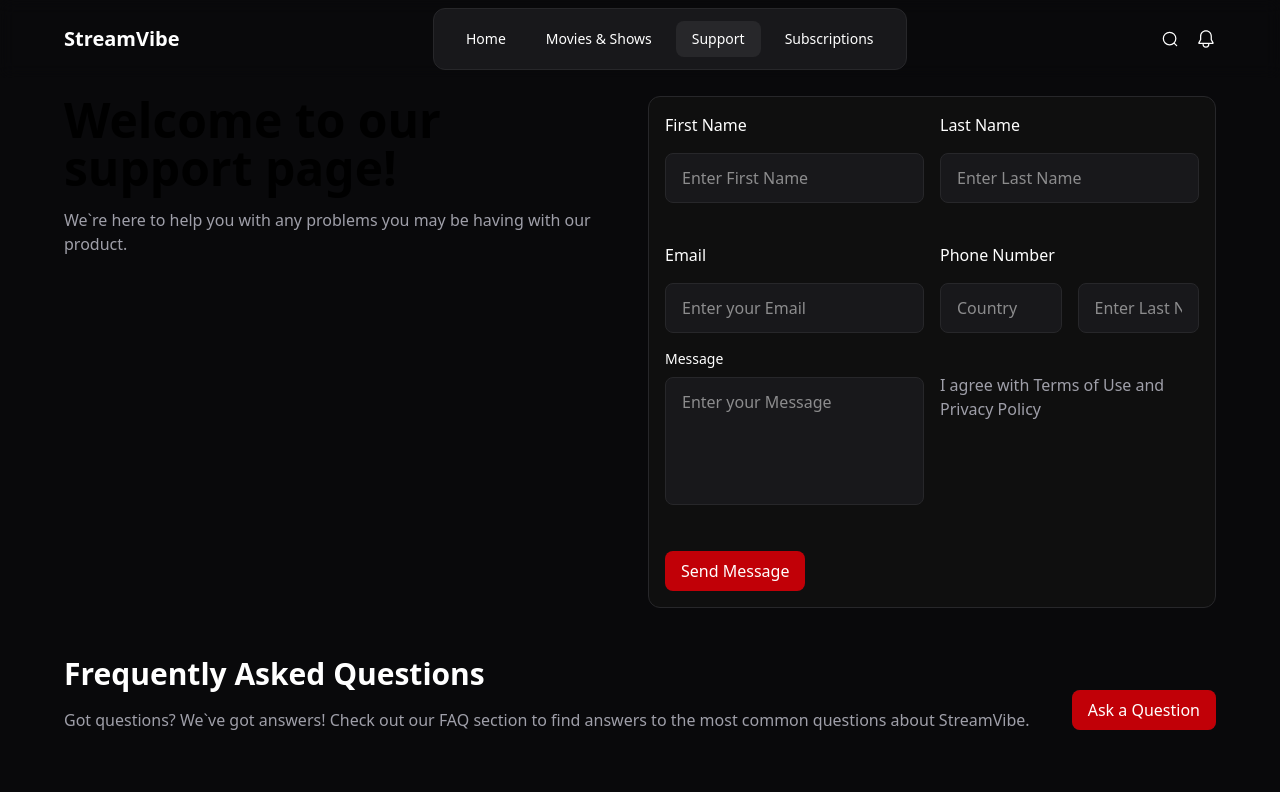
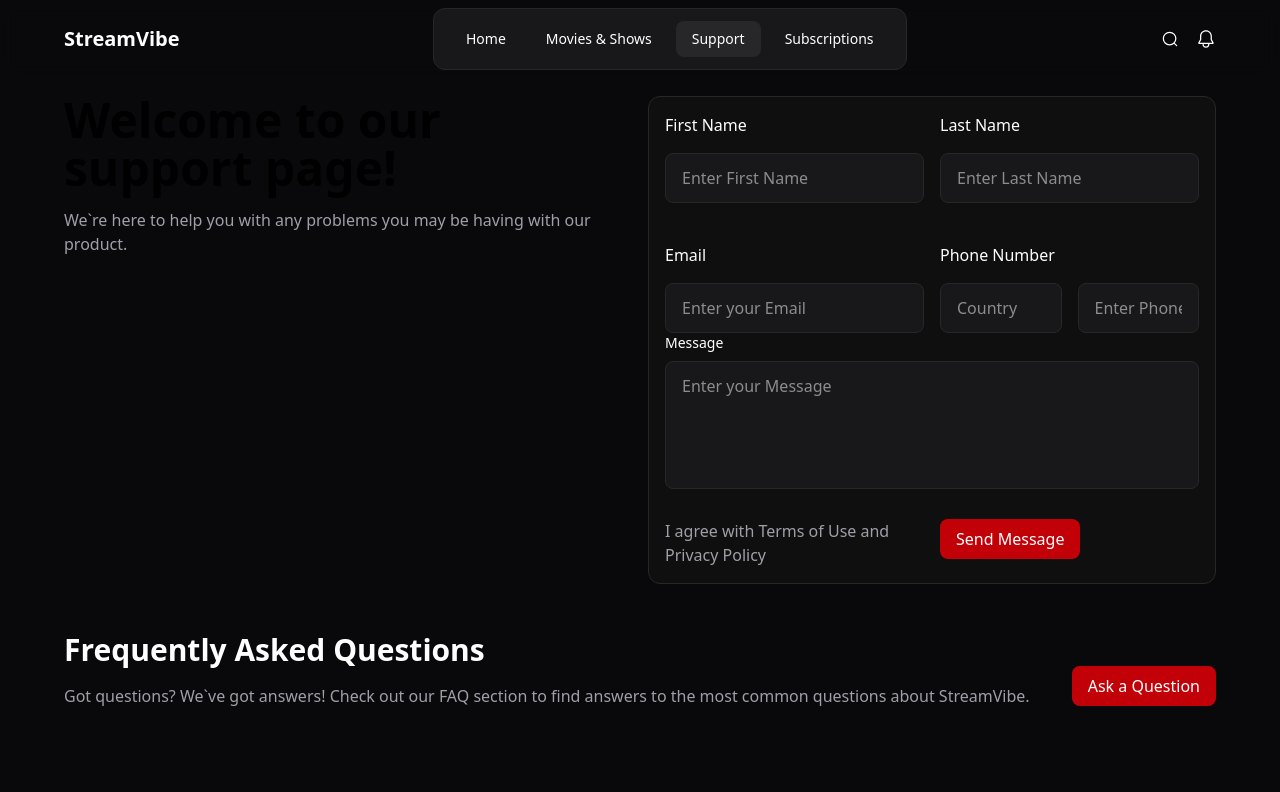
Before and after one commit to AntonBerest/movie-app, a Next.js app: page /support in a window 1280 px wide. Shown: the top 792 px of the page. Built offline with nearby package versions, Linux system fonts and the light colour scheme.

Commit message:
support page (test8)

```diff
--- a/components/support/SupportHero.tsx
+++ b/components/support/SupportHero.tsx
@@ -10,7 +10,8 @@ export default function SupportHero() {
           product.
         </p>
       </div>
-      <div className="grid grid-cols-2 gap-4 px-4 py-4 bg-[#0F0F0F] border border-zinc-800 rounded-xl">
+      <div className="px-4 py-4 bg-[#0F0F0F] border border-zinc-800 rounded-xl">
+        <div className="grid grid-cols-2 gap-4 ">
           <div>
             <p className="text-white max-w-xl mb-4">First Name</p>
             <input
@@ -40,9 +41,10 @@ export default function SupportHero() {
                 className="bg-zinc-900 border border-zinc-800 rounded-lg px-4 py-3 text-white"
               />
               <input
-              placeholder="Enter Last Name"
+                placeholder="Enter Phone Number"
                 className="bg-zinc-900 border border-zinc-800 rounded-lg px-4 py-3 text-white w-full"
               />
+            </div>
           </div>
         </div>
         <div>
@@ -52,6 +54,7 @@ export default function SupportHero() {
             className="w-full bg-zinc-900 border border-zinc-800 rounded-lg px-4 py-3 text-white h-32 resize-none"
           />
         </div>
+        <div className="grid grid-cols-2 gap-4 ">
           <div className="flex mt-6">
             <button></button>
             <p className="text-zinc-400">
@@ -65,5 +68,6 @@ export default function SupportHero() {
           </div>
         </div>
       </div>
+    </div>
   )
 }
```
Lines whose indentation alone changed are shown as unchanged.
